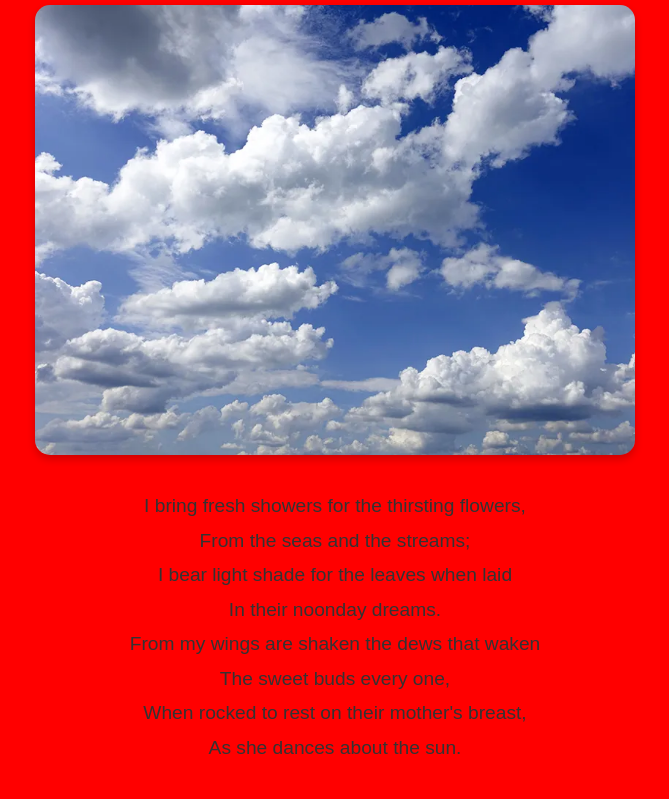
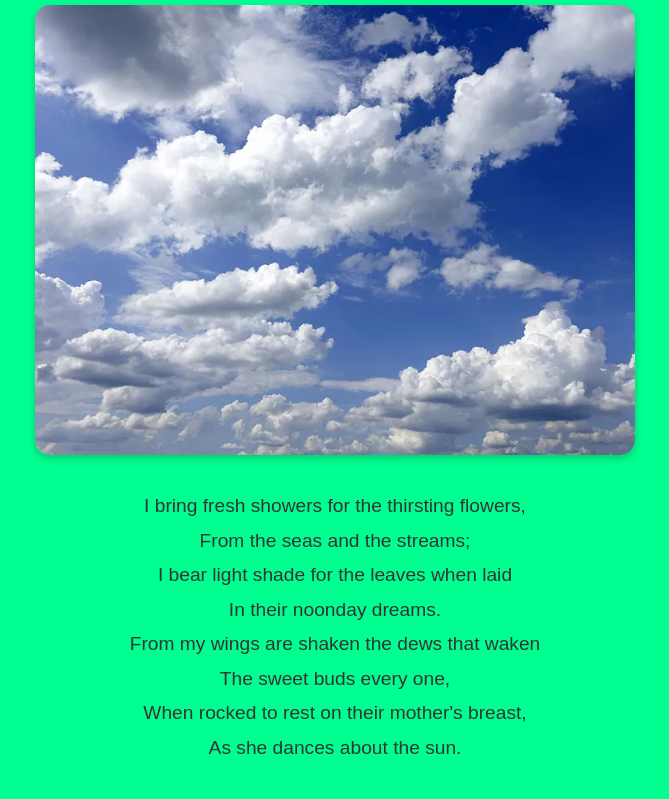
Before and after one commit to devopsbyally/jenkins, a plain HTML site: page s3-website/index.html in a window 1280 px wide. Shown: the part 118-917 px from the top of the page, without its empty margins (305-974 px from the left). Drawn offline with Linux system fonts and the light colour scheme.

```diff
--- a/s3-website/styles.css
+++ b/s3-website/styles.css
@@ -6,7 +6,7 @@
 
 body {
     font-family: 'Arial', sans-serif;
-    background-color: rgb(255, 0, 0); /* Changed from #f0f8ff to yellow */
+    background-color: rgb(0, 255, 145); /* Changed from #f0f8ff to yellow */
     color: #333;
     text-align: center;
     padding: 20px;
```
